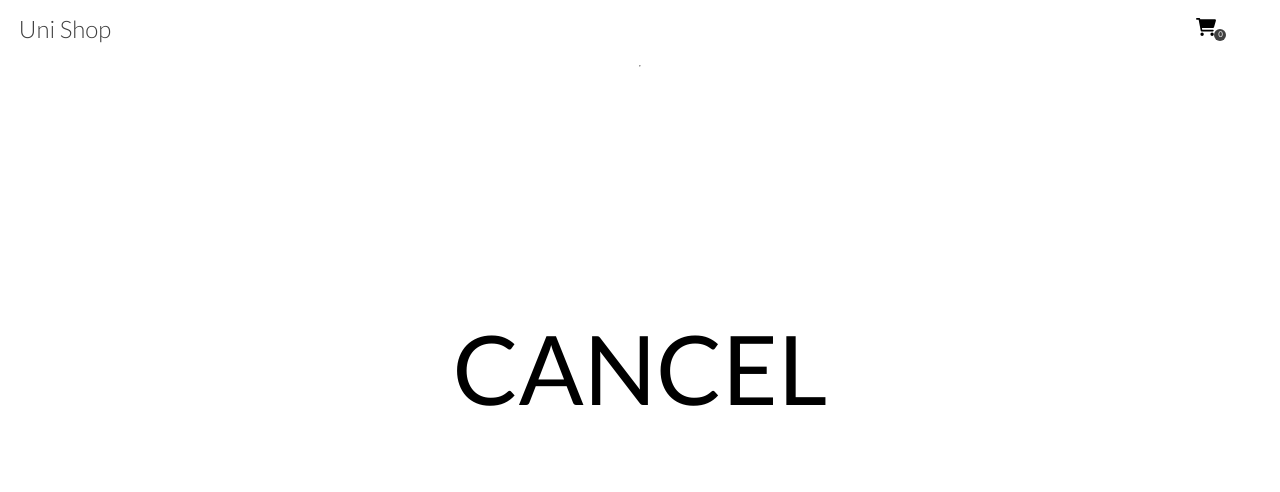
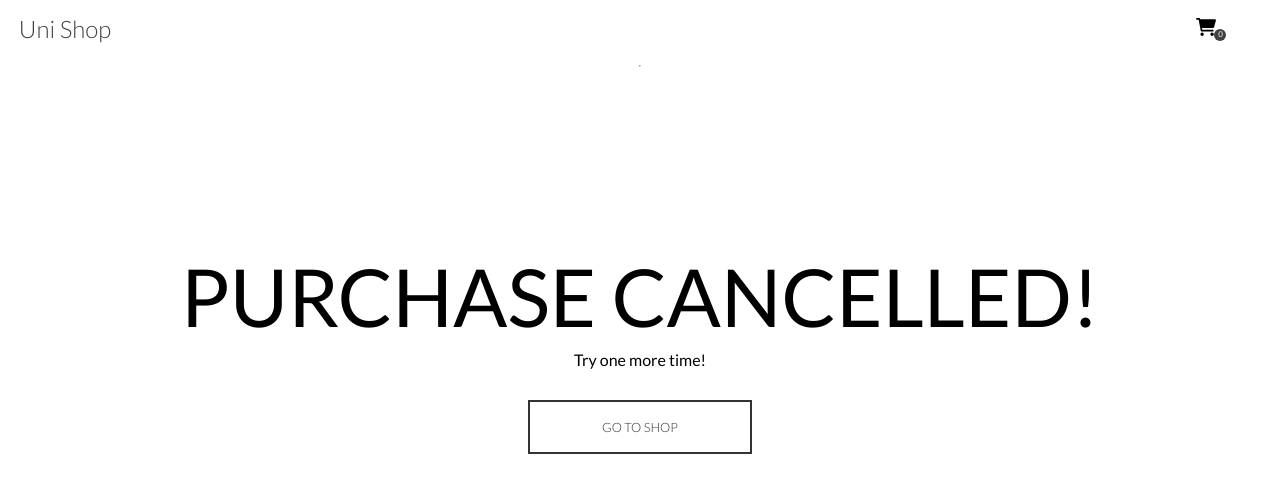
Before and after one commit to mik9016/e-commerce, a Nuxt app: page /checkout/cancel in a window 1280 px wide. Shown: the top 492 px of the page. Built offline with nearby package versions, Linux system fonts and the light colour scheme; what @vue-stripe/vue-stripe would draw is missing.

Commit message:
success,cancel styled,loading spinner added,item images fetched from DB

```diff
--- a/components/CartItem.vue
+++ b/components/CartItem.vue
@@ -1,7 +1,7 @@
 <template>
   <div class="cartItem">
     <img
-      src="https://picsum.photos/200/300"
+      :src="img"
       alt="pic"
       width="90"
       height="150"
@@ -20,6 +20,7 @@
 export default {
   props: {
     title: { type: String, required: true },
+    img: { type: String, required: true },
     price: { type: Number, required: true },
     currentIdx: { type: Number, required: false },
   },
--- a/components/Items.vue
+++ b/components/Items.vue
@@ -5,7 +5,7 @@
         class="item"
         v-for="item in items"
         :key="item.id"
-        picUrl="https://picsum.photos/200/300"
+        :picUrl="item.imgUrl"
         :title="item.title"
         :shortDescription="item.description"
         :price="item.price"
--- a/content/text.json
+++ b/content/text.json
@@ -5,15 +5,25 @@
   "landing": {
     "btnText": "Start Shopping"
   },
-  "slug":{
-    "btnText":"Add to cart",
+  "slug": {
+    "btnText": "Add to cart",
     "backBtn": "back"
   },
-  "cart":{
-    "title":"Shopping Cart",
-    "price":"price",
-    "total":"total price",
-    "goToPayment":"Go to Payment"
+  "cart": {
+    "title": "Shopping Cart",
+    "price": "price",
+    "total": "total price",
+    "goToPayment": "Go to Payment"
+  },
+  "success": {
+    "text":"Congrats!",
+    "text2":"You've finished your purchase successfully!",
+    "btnText": "Go to Shop"
+  },
+  "cancel": {
+    "text":"Purchase cancelled!",
+    "text2":"Try one more time!",
+    "btnText": "Go to Shop"
   },
   "items": [
     {
--- a/pages/checkout/cancel.vue
+++ b/pages/checkout/cancel.vue
@@ -1,19 +1,42 @@
 <template>
   <div>
-    <h1>CANCEL</h1>
+    <h1>{{ c.cancel.text }}</h1>
+    <p>{{ c.cancel.text2 }}</p>
+    <nuxt-link to="/shop">
+      <Button :title="c.cancel.btnText" />
+    </nuxt-link>
   </div>
 </template>
+
+<script>
+import c from "~/content/text.json";
+
+export default {
+  data() {
+    return {
+      c,
+    };
+  },
+};
+</script>
 <style lang="scss" scoped>
+@use "~/assets/scss/variables.scss" as v;
+@use "~/assets/scss/mixins.scss" as m;
 div {
-  display: flex;
+  @include m.flexLayout(column, center, center);
   height: 100%;
   width: 100%;
-  justify-content: center;
-  align-items: center;
+  font-family: Lato, sans-serif;
+
   h1 {
-    margin-top: 25%;
-    font-family: Lato, sans-serif;
-    font-size: 6rem;
+    margin-top: 20%;
+    font-size: 5rem;
+    margin-bottom: 1rem;
+    text-transform: uppercase;
+  }
+  p {
+    font-size: 1rem;
+    margin-bottom: 2rem;
   }
 }
 </style>
--- a/pages/checkout/cart.vue
+++ b/pages/checkout/cart.vue
@@ -3,7 +3,14 @@
     <div class="cart__back">
       <Back />
     </div>
-    <h1 v-if="loading">LOADING...</h1>
+    <div v-if="loading" class="spinner">
+      <div class="lds-ellipsis">
+        <div></div>
+        <div></div>
+        <div></div>
+        <div></div>
+      </div>
+    </div>
     <h1>{{ c.cart.title }}</h1>
     <hr />
     <CartItem
@@ -12,6 +19,7 @@
       :title="item.title"
       :price="item.price"
       :current-idx="idx"
+      :img="item.imgUrl"
       @itemPrice="addToPrices($event, idx)"
     />
     <hr />
@@ -54,15 +62,15 @@ export default {
 
     async buy() {
       const checkoutItems = [...this.$store.getters.cartGetter];
-      this.loading = true
+      this.loading = true;
       await this.$axios
-        .post(process.env.DEV_BACKEND +"checkout", {
+        .post(process.env.PRODUCTION_BACKEND + "checkout", {
           cartItems: checkoutItems,
         })
         .then((res) => {
           console.log(res);
           this.stripe.redirectToCheckout({ sessionId: res.data.id });
-          this.loading = false
+          this.loading = false;
         });
     },
   },
@@ -73,8 +81,18 @@ export default {
 @use "~/assets/scss/variables.scss" as v;
 @use "~/assets/scss/mixins.scss" as m;
 
+.spinner {
+  width: 100%;
+  height: 100%;
+  background: v.$backgroundColor;
+  position: fixed;
+  z-index: 999;
+  @include m.flexLayout(column,center,center);
+}
+
 .cart {
   font-family: Lato, sans-serif;
+
   &__back {
     display: flex;
     margin-top: v.$headerHeight;
@@ -100,4 +118,60 @@ export default {
     justify-content: flex-end;
   }
 }
+//spinner animation
+.lds-ellipsis {
+  display: inline-block;
+  position: relative;
+  width: 80px;
+  height: 80px;
+}
+.lds-ellipsis div {
+  position: absolute;
+  top: 33px;
+  width: 13px;
+  height: 13px;
+  border-radius: 50%;
+  background: v.$black;
+  animation-timing-function: cubic-bezier(0, 1, 1, 0);
+}
+.lds-ellipsis div:nth-child(1) {
+  left: 8px;
+  animation: lds-ellipsis1 0.6s infinite;
+}
+.lds-ellipsis div:nth-child(2) {
+  left: 8px;
+  animation: lds-ellipsis2 0.6s infinite;
+}
+.lds-ellipsis div:nth-child(3) {
+  left: 32px;
+  animation: lds-ellipsis2 0.6s infinite;
+}
+.lds-ellipsis div:nth-child(4) {
+  left: 56px;
+  animation: lds-ellipsis3 0.6s infinite;
+}
+@keyframes lds-ellipsis1 {
+  0% {
+    transform: scale(0);
+  }
+  100% {
+    transform: scale(1);
+  }
+}
+@keyframes lds-ellipsis3 {
+  0% {
+    transform: scale(1);
+  }
+  100% {
+    transform: scale(0);
+  }
+}
+@keyframes lds-ellipsis2 {
+  0% {
+    transform: translate(0, 0);
+  }
+  100% {
+    transform: translate(24px, 0);
+  }
+}
 </style>
--- a/pages/checkout/success.vue
+++ b/pages/checkout/success.vue
@@ -1,20 +1,42 @@
 <template>
   <div>
-    <h1>SUCCESS</h1>
+    <h1>{{ c.success.text }}</h1>
+    <p>{{ c.success.text2 }}</p>
+    <nuxt-link to="/shop">
+      <Button :title="c.success.btnText" />
+    </nuxt-link>
   </div>
 </template>
 
+<script>
+import c from "~/content/text.json";
+
+export default {
+  data() {
+    return {
+      c,
+    };
+  },
+};
+</script>
 <style lang="scss" scoped>
+@use "~/assets/scss/variables.scss" as v;
+@use "~/assets/scss/mixins.scss" as m;
 div {
-  display: flex;
+  @include m.flexLayout(column, center, center);
   height: 100%;
   width: 100%;
-  justify-content: center;
-  align-items: center;
+  font-family: Lato, sans-serif;
+
   h1 {
-    margin-top: 25%;
-    font-family: Lato, sans-serif;
-    font-size: 6rem;
+    margin-top: 20%;
+    font-size: 5rem;
+    margin-bottom: 1rem;
+    text-transform: uppercase;
+  }
+  p {
+    font-size: 1rem;
+    margin-bottom: 2rem;
   }
 }
 </style>
--- a/pages/item/_slug.vue
+++ b/pages/item/_slug.vue
@@ -4,12 +4,10 @@
     <div class="details">
       <div class="details__pics">
         <img
-          :src="pic"
+          :src="item.imgUrl"
           alt="pic"
           width="450"
           height="550"
-          v-for="(pic, idx) in pics"
-          :key="idx"
         />
       </div>
       <div class="details__right">
@@ -37,12 +35,6 @@ export default {
   data() {
     return {
       c,
-      pics: [
-        "https://picsum.photos/200/300",
-        "https://picsum.photos/200/300",
-        "https://picsum.photos/200/300",
-        "https://picsum.photos/200/300",
-      ],
     };
   },
   methods: {
@@ -53,7 +45,7 @@ export default {
   async asyncData({ $axios, params }) {
     const slug = params.slug; // When calling /abc the slug will be "abc"
     const response = await $axios.$get(
-      process.env.DEV_BACKEND + `items/${slug}`
+      process.env.PRODUCTION_BACKEND + `items/${slug}`
     );
     const item = response.data;
     return { slug, item };
@@ -78,7 +70,12 @@ export default {
     display: flex;
     flex-wrap: wrap;
     flex-direction: row;
+    justify-content: center;
+    align-items: center;
     gap: 1rem;
+    img{
+      object-fit: contain;
+    }
   }
   &__right {
     width: 35%;
--- a/pages/shop.vue
+++ b/pages/shop.vue
@@ -7,7 +7,7 @@
 export default {
   async asyncData({ $axios }) {
     // const post = await $axios.$get('https://e-commerce-backend.ddev.site/api/items')
-    const items = await $axios.$get(process.env.DEV_BACKEND+"items");
+    const items = await $axios.$get(process.env.PRODUCTION_BACKEND+"items");
     return { items };
   },
 };
--- a/store/index.js
+++ b/store/index.js
@@ -36,6 +36,7 @@ export const mutations = {
       id: value.id,
       price: value.price,
       quantity: 1,
+      imgUrl: value.imgUrl,
       title: value.title,
       updated_at: value.updated_at,
     });
```
